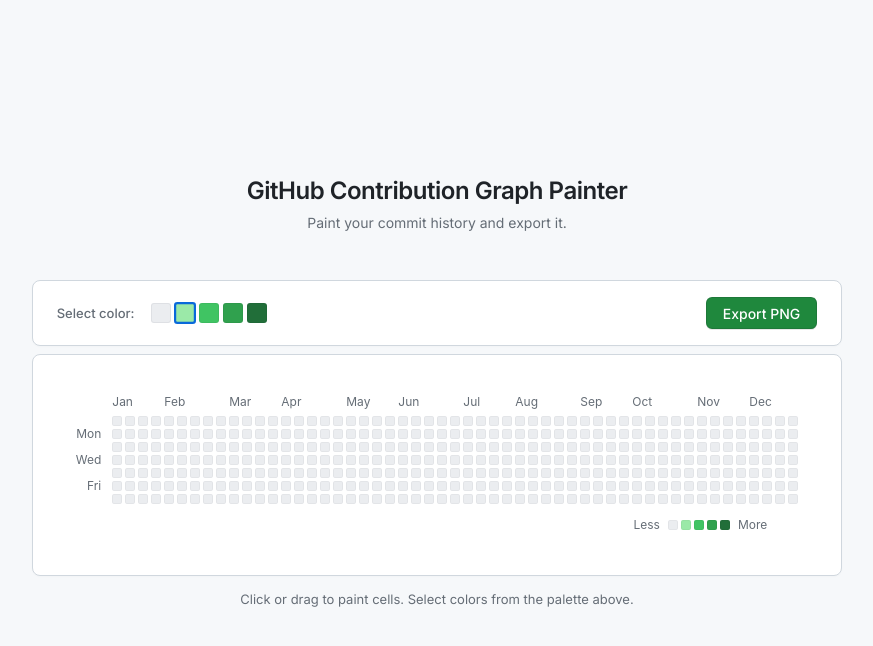
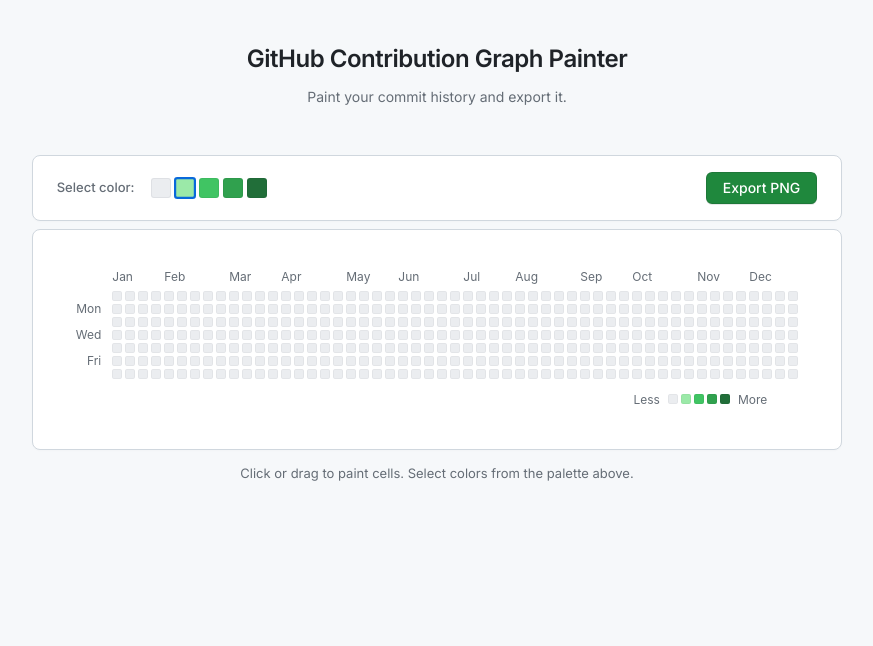
Before and after one commit to zaxwebs/paint-github-graph, a React (Vite) app: page / in a window 1280 px wide. Shown: the top 646 px of the page, without its empty margins (203-1076 px from the left). Built offline with nearby package versions, Linux system fonts and the light colour scheme.

Commit message:
css and markup updates

```diff
--- a/src/App.css
+++ b/src/App.css
@@ -1,33 +1,12 @@
-:root {
-  font-family: 'Inter', -apple-system, BlinkMacSystemFont, "Segoe UI", Roboto, Helvetica, Arial, sans-serif;
-  line-height: 1.6;
-  color: #1f2328;
-  background-color: #f6f8fa;
-}
-
-body {
-  margin: 0;
-  padding: 0;
-  min-height: 100vh;
-  display: flex;
-  justify-content: center;
-}
-
-#root {
-  width: 100%;
-  max-width: 1000px;
-  /* Slightly tighter width for focus */
-  padding: 40px 20px;
-}
-
+/* App Layout */
 .app-container {
   display: flex;
   flex-direction: column;
   align-items: center;
   gap: 32px;
-  /* Consistent spacing */
 }
 
+/* Header */
 .app-header {
   text-align: center;
 }
@@ -35,7 +14,6 @@
 .app-header h1 {
   margin: 0;
   font-size: 24px;
-  /* Minimal size */
   font-weight: 600;
   color: #1f2328;
   letter-spacing: -0.02em;
@@ -47,6 +25,7 @@
   margin-top: 8px;
 }
 
+/* Controls Bar */
 .controls {
   display: flex;
   flex-wrap: wrap;
@@ -58,28 +37,27 @@
   border: 1px solid #d0d7de;
   border-radius: 8px;
   box-shadow: 0 1px 2px rgba(0, 0, 0, 0.02);
-  /* Minimal shadow */
   margin-bottom: 0.5rem;
 }
 
+/* Export Button (GitHub-style green) */
 .export-btn {
   background-color: #1f883d;
   color: white;
   border: 1px solid rgba(27, 31, 35, 0.15);
   border-radius: 6px;
   padding: 0 16px;
+  height: 32px;
   font-size: 14px;
   font-weight: 500;
+  font-family: inherit;
   cursor: pointer;
-  transition: all 0.2s cubic-bezier(0.3, 0, 0.5, 1);
-  height: 32px;
-  font-family: inherit;
   box-shadow: 0 1px 0 rgba(27, 31, 35, 0.1);
+  transition: background-color 0.2s ease;
 }
 
 .export-btn:hover {
   background-color: #1a7f37;
-  text-decoration: none;
 }
 
 .export-btn:active {
@@ -87,6 +65,7 @@
   box-shadow: inset 0 1px 0 rgba(27, 31, 35, 0.2);
 }
 
+/* Canvas Area */
 .canvas-area {
   display: flex;
   justify-content: center;
@@ -99,13 +78,14 @@
   box-shadow: 0 1px 2px rgba(0, 0, 0, 0.02);
 }
 
+/* Instructions */
 .instructions {
   color: #656d76;
   font-size: 13px;
   text-align: center;
 }
 
-/* Mobile Message Details */
+/* Mobile Message */
 .mobile-message {
   display: none;
   text-align: center;
@@ -123,8 +103,7 @@
   font-weight: 600;
   letter-spacing: -0.02em;
   color: #1f2328;
-  margin-bottom: 8px;
-  margin-top: 0;
+  margin: 0 0 8px;
 }
 
 .mobile-message p {
@@ -133,8 +112,15 @@
   margin: 0;
 }
 
-/* Responsiveness */
+/* Responsive: Mobile */
 @media (max-width: 900px) {
+  #root {
+    padding: 20px;
+  }
+
+  .app-main {
+    width: 100%;
+  }
 
   .controls,
   .canvas-area,
@@ -145,13 +131,4 @@
   .mobile-message {
     display: block;
   }
-
-  .app-main {
-    width: 100%;
-  }
-
-  /* Reset some paddings on body for mobile */
-  #root {
-    padding: 20px;
-  }
 }
--- a/src/App.jsx
+++ b/src/App.jsx
@@ -1,16 +1,15 @@
-import React, { useState, useRef, useEffect } from 'react';
+import { useState, useRef } from 'react';
 import { toPng } from 'html-to-image';
 import ContributionGrid from './components/ContributionGrid';
 import ColorPalette from './components/ColorPalette';
-import { ROWS, COLS } from './utils/constants';
 import './App.css';
 
 function App() {
   const [gridData, setGridData] = useState({});
-  const [selectedColor, setSelectedColor] = useState(1); // Default to a green color (Level 1)
+  const [selectedColor, setSelectedColor] = useState(1);
   const gridRef = useRef(null);
 
-  const handleInteract = (col, row, isClick) => {
+  const handleInteract = (col, row) => {
     const key = `${col}-${row}`;
     setGridData((prev) => ({
       ...prev,
@@ -18,80 +17,6 @@
     }));
   };
 
-  const handleExport = async () => {
-    if (gridRef.current === null) {
-      return;
-    }
-
-    try {
-      // We need to export at 1500x500.
-      // The current grid size might be different.
-      // We can use the 'width' and 'height' options of toPng, or scale the node.
-      // Scaling often produces better results than just resizing the output.
-      // However, to fill 1500x500, we'd need to stretch or center.
-      // The requirement says "Exported image dimensions are always 1500x500".
-      // And "Exported image must be scaled or rendered to 1500x500 without distortion".
-      // This implies centering and preserving aspect ratio, or fitting.
-      // Given the grid is wide and short (~740x100), 1500x500 is much larger.
-      // We'll scale up the content to fit the width (with some padding) and center it vertically.
-
-      const node = gridRef.current;
-
-      // Calculate scale to fit 1500 width with 50px padding
-      const targetWidth = 1500;
-      const targetHeight = 500;
-      const padding = 60;
-      const contentWidth = node.offsetWidth;
-      const contentHeight = node.offsetHeight;
-
-      // We want to make the grid look nice in the center.
-      // Let's scale it so it takes up most of the 1500 width.
-      const scaleX = (targetWidth - padding * 2) / contentWidth;
-      const scaleY = (targetHeight - padding * 2) / contentHeight;
-      // Use the smaller scale to fit within both dimensions without distortion
-      const scale = Math.min(scaleX, scaleY, 4); // Cap scale at 4x to avoid blockiness if grid is tiny
-
-      const dataUrl = await toPng(node, {
-        width: targetWidth,
-        height: targetHeight,
-        style: {
-          transform: `scale(${scale})`,
-          transformOrigin: 'center center',
-          display: 'flex',
-          alignItems: 'center',
-          justifyContent: 'center',
-          // We need to center the node in the new 1500x500 canvas.
-          // html-to-image 'style' applies to the cloned node.
-          // If we pass width/height, the canvas changes size.
-          // This part is tricky with html-to-image.
-          // A safer bet is to create a wrapper or use canvasStyle.
-          background: 'white',
-        },
-        canvasWidth: targetWidth,
-        canvasHeight: targetHeight,
-        // Center content manually by using margins on the cloned element if needed,
-        // but transform logic above might shift it.
-        // Let's try a different approach:
-        // Use a wrapper div for export that is hidden, style it to 1500x500, scale content inside.
-        // But html-to-image captures what's visible or a specific node.
-      });
-
-      // Simple implementation first: just export what we have, let's see how it looks.
-      // Revisiting "exactly 1500x500".
-      // I'll implement a dedicated export wrapper strategy if the direct export is hard to control.
-      // Let's try passing explicit width/height and using flex centering in style.
-
-      const link = document.createElement('a');
-      link.download = 'github-contribution-graph.png';
-      link.href = dataUrl;
-      link.click();
-    } catch (err) {
-      console.error('Export failed', err);
-      alert('Failed to export image');
-    }
-  };
-
-  // Custom export with scaling workaround
   const handleExportFixedSize = async () => {
     if (!gridRef.current) return;
 
--- a/src/components/ContributionGrid.css
+++ b/src/components/ContributionGrid.css
@@ -1,22 +1,27 @@
-/* GitHub Contribution Graph Styles */
-
+/* Contribution Grid Container */
 .contribution-grid-container {
+    display: inline-block;
+    padding: 0;
+    border: none;
     background-color: transparent;
-    padding: 0;
-    display: inline-block;
-    border: none;
     user-select: none;
-    /* GitHub's exact system font stack */
     font-family: -apple-system, BlinkMacSystemFont, "Segoe UI", "Noto Sans", Helvetica, Arial, sans-serif, "Apple Color Emoji", "Segoe UI Emoji";
 }
 
+/* Table */
 .contribution-table {
     border-spacing: 3px;
     border-collapse: separate;
     font-family: inherit;
 }
 
-/* Header Row */
+.contribution-table td,
+.contribution-table th {
+    padding: 0;
+    box-sizing: border-box;
+}
+
+/* Month Header Row */
 .grid-header-row {
     height: 15px;
 }
@@ -30,20 +35,19 @@
     text-align: left;
     vertical-align: bottom;
     font-size: 12px;
+    font-weight: 400;
     color: #656d76;
-    font-weight: 400;
     position: relative;
 }
 
 .month-label-text {
-    font-size: 12px;
-    color: #656d76;
-    font-weight: 400;
-    display: block;
-    white-space: nowrap;
     position: absolute;
     left: 0;
     bottom: 2px;
+    font-size: 12px;
+    font-weight: 400;
+    color: #656d76;
+    white-space: nowrap;
 }
 
 /* Day Labels (Left Column) */
@@ -55,13 +59,13 @@
 }
 
 .day-label-text {
-    font-size: 12px;
-    color: #656d76;
-    font-weight: 400;
     display: block;
     height: 10px;
+    padding-right: 8px;
+    font-size: 12px;
+    font-weight: 400;
     line-height: 10px;
-    padding-right: 8px;
+    color: #656d76;
     text-align: right;
 }
 
@@ -83,24 +87,16 @@
     height: 10px;
     border-radius: 2px;
     background-color: #ebedf0;
-    cursor: pointer;
     outline: 1px solid rgba(27, 31, 35, 0.04);
     outline-offset: -1px;
-    transition: all 0.1s ease;
+    cursor: pointer;
+    transition: outline 0.1s ease;
 }
 
 .grid-cell:hover {
+    position: relative;
+    z-index: 1;
     outline: 2px solid rgba(27, 31, 35, 0.4);
-    z-index: 1;
-    /* Bring to front on hover */
-    position: relative;
-}
-
-/* Ensure cells don't collapse */
-td,
-th {
-    padding: 0;
-    box-sizing: border-box;
 }
 
 /* Legend */
@@ -110,11 +106,9 @@
     justify-content: flex-end;
     gap: 4px;
     margin-top: 8px;
-    /* Spacing from grid */
+    padding-right: 30px;
     font-size: 12px;
     color: #656d76;
-    padding-right: 30px;
-    /* Align slightly inwards if needed, or consistent with grid edge */
 }
 
 .legend-text {
@@ -123,10 +117,10 @@
 
 .legend-colors {
     display: flex;
+    gap: 3px;
+    margin: 0;
+    padding: 0;
     list-style: none;
-    padding: 0;
-    margin: 0;
-    gap: 3px;
 }
 
 .legend-colors li {
--- a/src/index.css
+++ b/src/index.css
@@ -1,73 +1,42 @@
+/* Base styles and resets */
+*,
+*::before,
+*::after {
+  box-sizing: border-box;
+}
+
 :root {
-  /* Font defined in App.css */
-  line-height: 1.5;
+  font-family: 'Inter', -apple-system, BlinkMacSystemFont, "Segoe UI", Roboto, Helvetica, Arial, sans-serif;
+  line-height: 1.6;
   font-weight: 400;
-
-  color-scheme: light dark;
-  color: rgba(255, 255, 255, 0.87);
-  background-color: #242424;
-
   font-synthesis: none;
   text-rendering: optimizeLegibility;
   -webkit-font-smoothing: antialiased;
   -moz-osx-font-smoothing: grayscale;
+  color: #1f2328;
+  background-color: #f6f8fa;
+}
+
+body {
+  margin: 0;
+  padding: 0;
+  min-height: 100vh;
+  display: flex;
+  justify-content: center;
+}
+
+#root {
+  width: 100%;
+  max-width: 1000px;
+  padding: 40px 20px;
 }
 
 a {
   font-weight: 500;
-  color: #646cff;
-  text-decoration: inherit;
+  color: #0969da;
+  text-decoration: none;
 }
 
 a:hover {
-  color: #535bf2;
+  text-decoration: underline;
 }
-
-body {
-  margin: 0;
-  display: flex;
-  place-items: center;
-  min-width: 320px;
-  min-height: 100vh;
-}
-
-h1 {
-  font-size: 3.2em;
-  line-height: 1.1;
-}
-
-button {
-  border-radius: 8px;
-  border: 1px solid transparent;
-  padding: 0.6em 1.2em;
-  font-size: 1em;
-  font-weight: 500;
-  font-family: inherit;
-  background-color: #1a1a1a;
-  cursor: pointer;
-  transition: border-color 0.25s;
-}
-
-button:hover {
-  border-color: #646cff;
-}
-
-button:focus,
-button:focus-visible {
-  outline: 4px auto -webkit-focus-ring-color;
-}
-
-@media (prefers-color-scheme: light) {
-  :root {
-    color: #213547;
-    background-color: #ffffff;
-  }
-
-  a:hover {
-    color: #747bff;
-  }
-
-  button {
-    background-color: #f9f9f9;
-  }
-}
```
